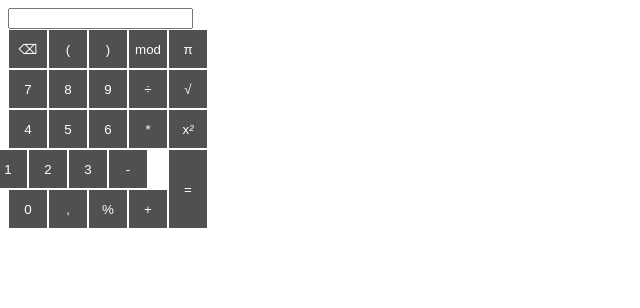
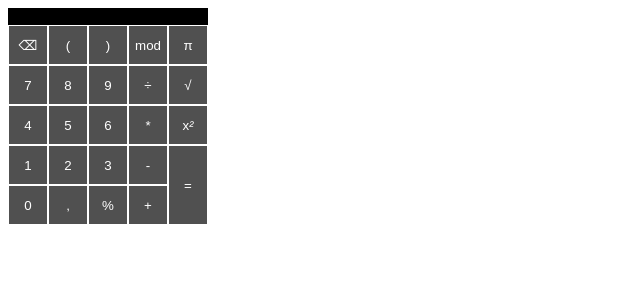
Before and after one commit to nasOS-official/nasOS-gui, an Electron app: page nasosapps/nscalc/main.html in a window 1280 px wide. Shown: the whole page, without its empty margins (0-640 px from the left). Drawn offline with Linux system fonts and the light colour scheme.

Commit message:
updated apps

```diff
--- a/nasosapps/nscalc/main.html
+++ b/nasosapps/nscalc/main.html
@@ -1,7 +1,16 @@
-<input id="result">
-<br/>
-<div class="calcapp">
-<style>
+<html><head><meta http-equiv="Content-Type" content="text/html; charset=UTF-8"></head><body>
+  <div class="calcapp" style="
+      display: flex;
+      flex-direction: column;
+      width: 200px;
+  ">
+
+<input id="result" style="
+    border-width: 0;
+    background-color: black;
+    color: white;
+    flex: 1;
+"><style>
   .calcapp button {
     color: white;
     background-color : #505050;
@@ -17,21 +26,45 @@
   }
   .calcapp .calccalcresult {
     height: 80px;
-  position: relative;
-  top: -20px;
+    /* position: relative;
+    top: -20px; */
   }
   .bottomcalcline{
-  position: relative;
-  top: -38px;
+    /* position: relative;
+    top: -38px; */
+    /* transform: translate(0, -47%); */
+    display: flex;
+    /* flex-wrap: wrap-reverse; */
+    align-items: flex-end;
+
   }
-.bottomcalclinetwo{
+  /* .bottomcalclinetwo{
     position: relative;
     left: -20px;
-}
+  } */
+
   </style>
-<button>⌫</button><button>(</button><button>)</button><button>mod</button><button>π</button><br/>
-<button class="7">7</button><button>8</button><button>9</button><button>÷</button><button>√</button><br/>
-<button>4</button><button>5</button><button>6</button><button>*</button><button>x<i>²</i></button><br/>
-<div class="bottomcalclinetwo"><button>1</button><button>2</button><button>3</button><button>-</button></div><br/>
-<div class="bottomcalcline"><button>0</button><button>,</button><button>%</button><button>+</button><button class="calccalcresult">=</button></div><br/>
+    <div style="
+    display: flex;
+">
+  <div style="
+      display: flex;
+      width: 160px;
+      flex-wrap: wrap;
+      flex-direction: row;
+  ">
+  <button>⌫</button><button>(</button><button>)</button><button>mod</button>
+  <button>7</button><button>8</button><button>9</button><button>÷</button>
+  <button>4</button><button>5</button><button>6</button><button>*</button>
+  <button>1</button><button>2</button><button>3</button><button>-</button>
+  <button>0</button><button>,</button><button>%</button><button>+</button>
   </div>
+
+  <div style="
+      display: flex;
+      flex-direction: column;
+  "><button>π</button><button>√</button><button>x<i>²</i></button><button class="calccalcresult">=</button></div>
+    </div>
+  </div>
+
+</body></html>
--- /dev/null
+++ b/nasosapps/textedit.json
@@ -0,0 +1,5 @@
+{
+    "code": "./nasosapps/textedit/main.js",
+    "name":"Text Editor",
+    "version": 1.0
+}
--- a/nasosapps/weldata/weldata.js
+++ b/nasosapps/weldata/weldata.js
@@ -9,14 +9,11 @@ function start(){
   let app = `
    <h2>Welcome to nasOS!</h1>
    Thank you for choosing us! Good jobs
-    <button id="close">Close</button>
   `;
 
 
 
   let myWindow = API.createWindow("Welcome!", app);
-  let btnClose = myWindow.querySelector("button[id=close]");
-  btnClose.onclick = ()=>{myWindow.remove();};
 }
 
 
--- a/style.css
+++ b/style.css
@@ -1,18 +1,18 @@
 :root {
   --buttcolor: #1b91ff;
   --backcolor: black;
+  --inactivewin: #3d3d3d;
 }
 
 * {
   box-sizing: border-box
 }
-
 /* Set height of body and the document to 100% */
 body,html {
   background-color: #000000;
   height: 100%;
   margin: 0;
-  font-family: Arial;
+  font-family: Arial, Helvetica, sans-serif;
   user-select: none;
   overflow: hidden;
   animation-duration: 1s;
@@ -182,8 +182,9 @@ iframe {
 .time {
   color: #fff;
   position: absolute;
-  top: 3px;
+  /* top: 3px; */
   right: 50px;
+  transform: translate(0, 9%);
 }
 #windowapp{
   padding: 10px;
```
Also changed, not shown: funcs.js (+35 -13 lines), nasosapps/textedit/main.js (added, +18 -0 lines), nasosapps/textedit/main.html (added). Lines whose indentation alone changed are shown as unchanged.
